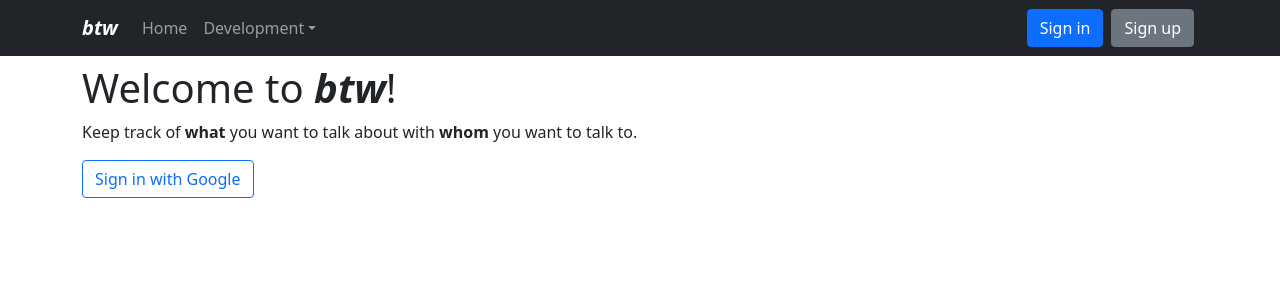
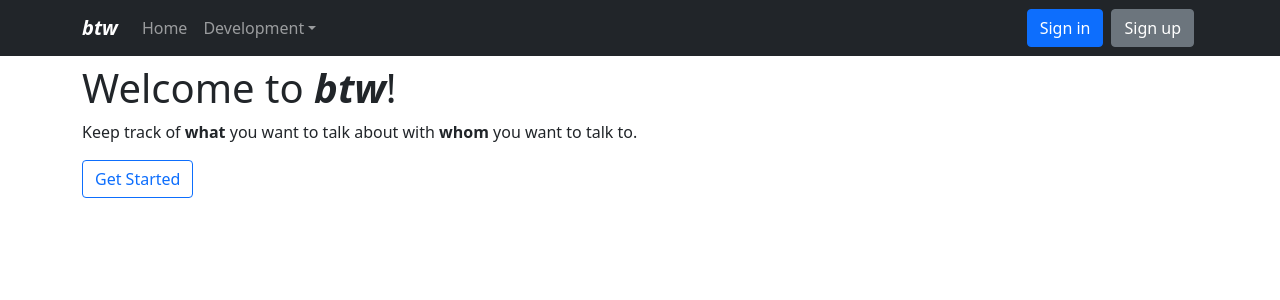
Before and after one commit to hillaryychan/btw, a React (Vite) app: page / in a window 1280 px wide. Shown: the top 300 px of the page. Built offline with nearby package versions, Linux system fonts and the light colour scheme; no server answers.

Commit message:
Get started button to /signup

```diff
--- a/src/components/AuthButtons.js
+++ b/src/components/AuthButtons.js
@@ -11,6 +11,7 @@ function AuthButtons(props) {
   function handleClick(path) {
     history.push(path);
   }
+
   if (props.init) {
     return null;
   } else if (props.signedIn) {
--- a/src/pages/Welcome.js
+++ b/src/pages/Welcome.js
@@ -1,9 +1,15 @@
 import Button from "react-bootstrap/Button";
 import React from "react";
-import {signIn} from "../utils/auth";
 import styles from "../utils/styles";
+import {useHistory} from "react-router-dom";
 
 function Welcome() {
+  const history = useHistory();
+
+  function handleClick(path) {
+    history.push(path);
+  }
+
   return (
     <>
       <h1>
@@ -13,8 +19,8 @@ function Welcome() {
         Keep track of <b>what</b> you want to talk about with <b>whom</b> you
         want to talk to.
       </p>
-      <Button variant="outline-primary" onClick={signIn}>
-        Sign in with Google
+      <Button variant="outline-primary" onClick={() => handleClick("signup")}>
+        Get Started
       </Button>
     </>
   );
```
Also changed, not shown: 1 other file (tests, documents, lock files or other folders).
